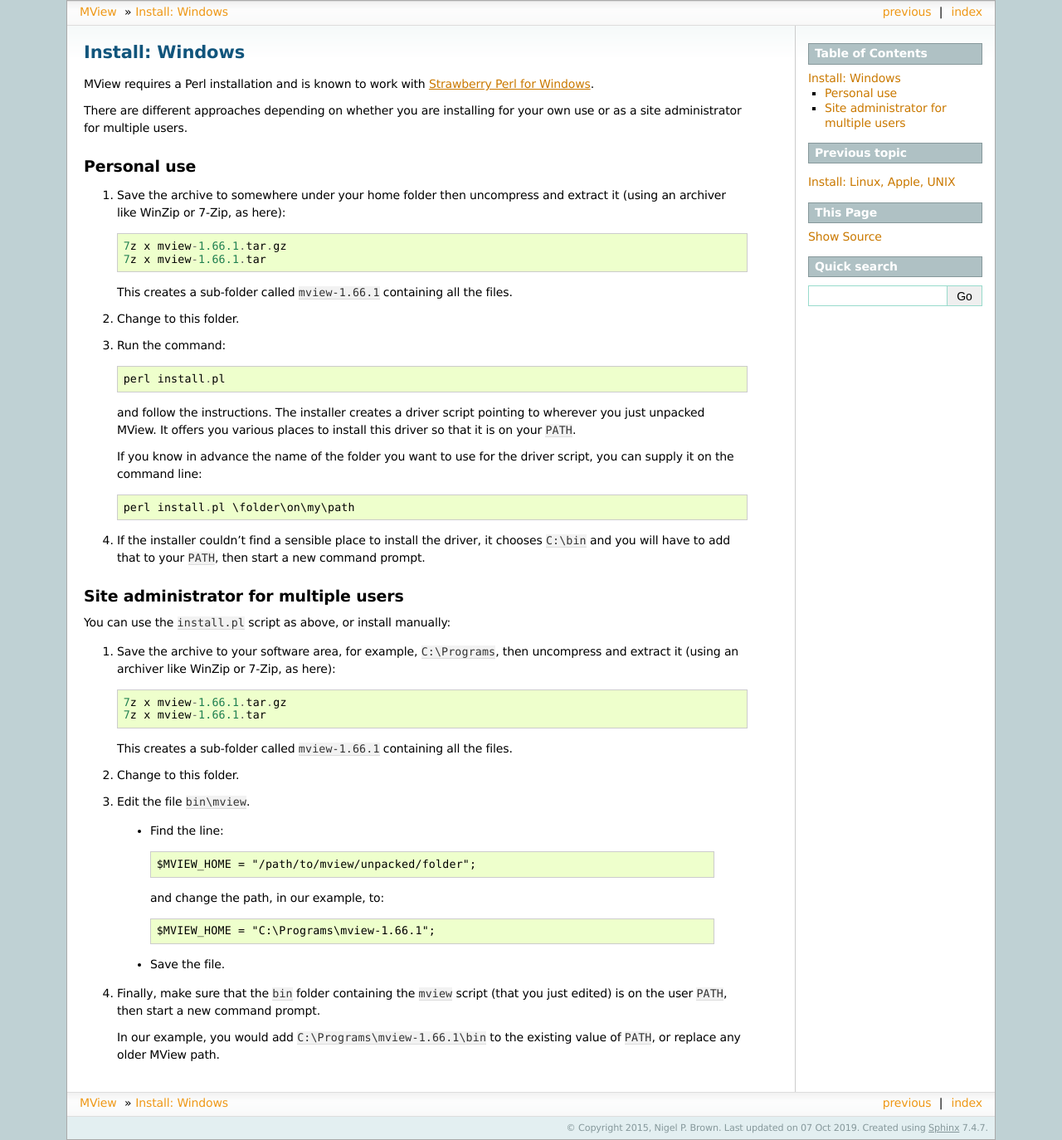
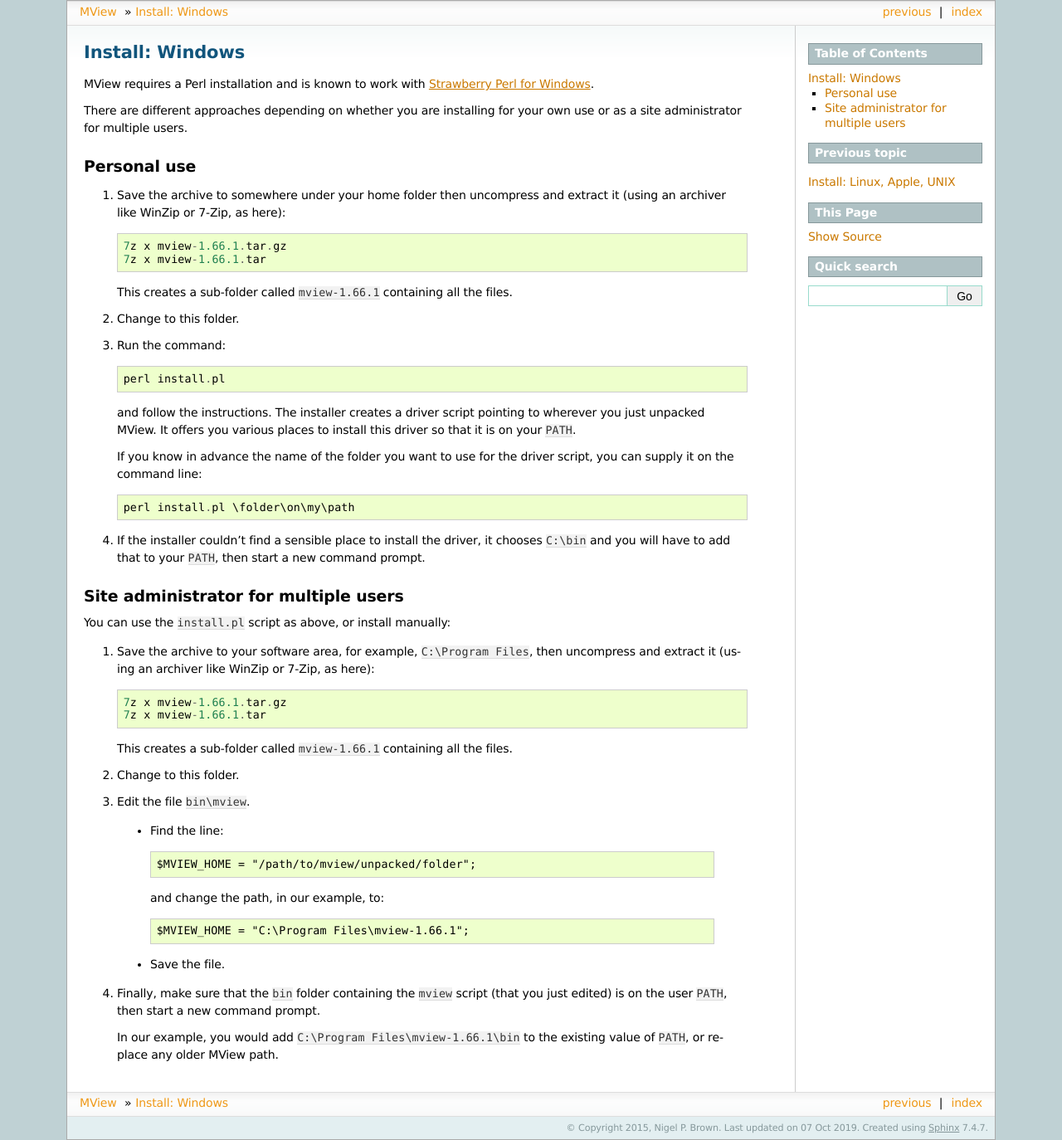
Before and after one commit to desmid/mview, a Sphinx documentation site: the page built from doc/Sphinx/source/install/windows.rst, in a window 1280 px wide. Shown: the whole page at 83% size. Built offline with Sphinx 7.4.7, drawn with Linux system fonts in a browser that asks for light colours.

Commit message:
update manual with Program Files

```diff
--- a/doc/Sphinx/source/install/windows.rst
+++ b/doc/Sphinx/source/install/windows.rst
@@ -43,8 +43,8 @@
 
 You can use the ``install.pl`` script as above, or install manually:
 
-1. Save the archive to your software area, for example, ``C:\Programs``, then
-   uncompress and extract it (using an archiver like WinZip or 7-Zip, as
+1. Save the archive to your software area, for example, ``C:\Program Files``,
+   then uncompress and extract it (using an archiver like WinZip or 7-Zip, as
    here)::
 
         7z x mview-1.66.1.tar.gz
@@ -62,7 +62,7 @@
 
     and change the path, in our example, to::
 
-        $MVIEW_HOME = "C:\Programs\mview-1.66.1";
+        $MVIEW_HOME = "C:\Program Files\mview-1.66.1";
 
   * Save the file.
 
@@ -70,5 +70,5 @@
    (that you just edited) is on the user ``PATH``, then start a new command
    prompt.
 
-   In our example, you would add ``C:\Programs\mview-1.66.1\bin`` to the
+   In our example, you would add ``C:\Program Files\mview-1.66.1\bin`` to the
    existing value of ``PATH``, or replace any older MView path.
```
Also changed, not shown: README.md (+4 -4 lines).
